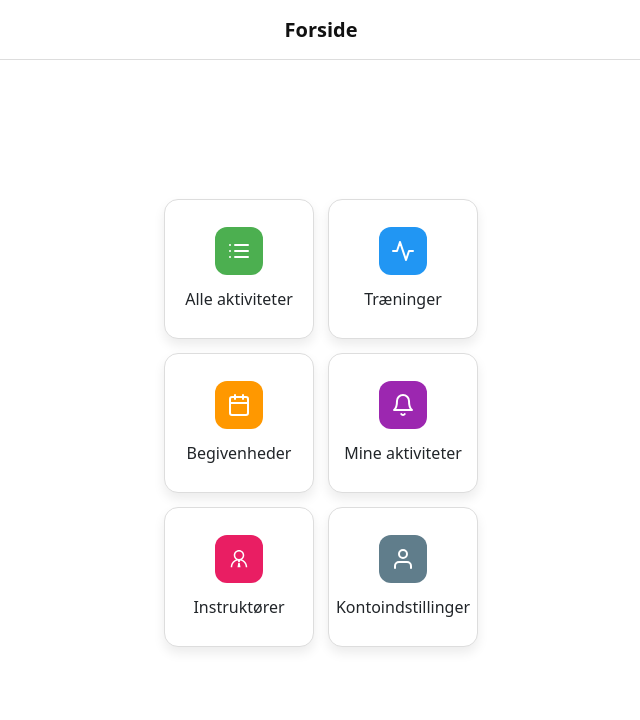
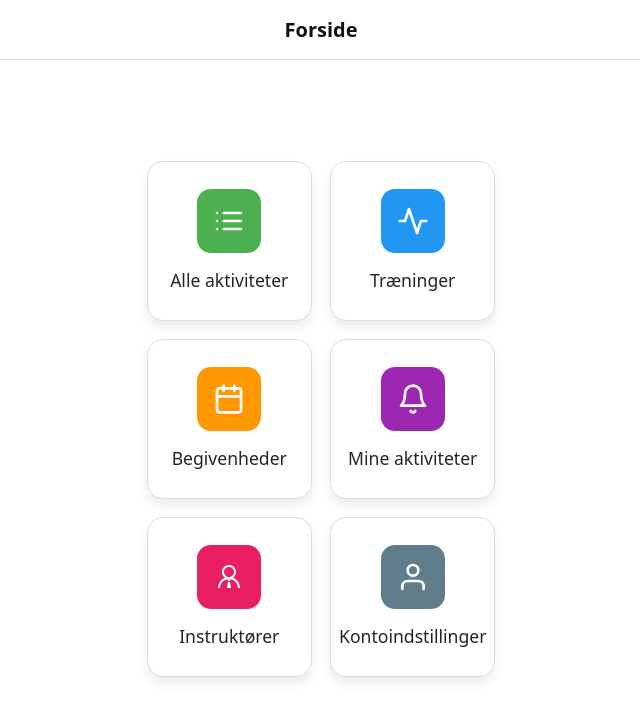
Before and after one commit to CharlineBennekou/Sir98Frontend, a React (Vite) app: page / in a window 1280 px wide. Shown: the top 720 px of the page, without its empty margins (319-959 px from the left). Built offline with nearby package versions, Linux system fonts and the light colour scheme.

Commit message:
feat: enhance ActivityDetail component with description section and improve scroll handling; update styles for better layout

```diff
--- a/src/components/activities/ActivityDetail.tsx
+++ b/src/components/activities/ActivityDetail.tsx
@@ -14,16 +14,15 @@ type Props = {
 
 export default function DialogBox({ activity, open, onClose }: Props) {
 
-    useEffect(() => {
-        if (open) {
-            document.body.style.overflow = 'hidden';
-        } else {
-            document.body.style.overflow = '';
-        }
-        return () => {
-            document.body.style.overflow = '';
-        };
-    }, [open]);
+useEffect(() => {
+  if (open) {
+    document.documentElement.classList.add("no-scroll");
+    document.body.classList.add("no-scroll");
+  } else {
+    document.documentElement.classList.remove("no-scroll");
+    document.body.classList.remove("no-scroll");
+  }
+}, [open]);
 
   if (!open) return null;
 
@@ -92,6 +91,18 @@ export default function DialogBox({ activity, open, onClose }: Props) {
             {end ? ` - ${end.toLocaleTimeString([], { hour: "2-digit", minute: "2-digit" })}` : ""}
           </p>
 
+          {activity.description && (
+            <div className="detail-section">
+                <h3 className="detail-section-title">Beskrivelse:</h3>
+
+                <div className="detail-description-box">
+                    <p className="detail-description">{activity.description}</p>
+                </div>
+            </div>
+          )}
+
+
+
           <p className="activity-detail-instructor">
             <strong>Instruktør:</strong>{" "}
             {activity.instructors && activity.instructors.length > 0
--- a/src/index.css
+++ b/src/index.css
@@ -72,3 +72,9 @@ html, body {
   overflow-x: hidden; /* forhindrer at noget skubber layoutet */
   -webkit-text-size-adjust: 100%;
 }
+
+html.no-scroll,
+body.no-scroll {
+  overflow: hidden !important;
+
+}
--- a/src/styles/ActivityDetailStyle.css
+++ b/src/styles/ActivityDetailStyle.css
@@ -8,7 +8,8 @@
   display: flex;
   justify-content: center;
   align-items: center;
-  z-index: 999;
+  z-index: 9999;
+  overflow-y: auto;          /* scroll hvis nødvendig */
 }
 
 /* =========================================================
@@ -47,7 +48,46 @@
   text-align: center;
 }
 
-/* Instruktør tekst */
+
+/* =========================================================
+   Detail Sections
+   ========================================================= */
+/* Wrapper for sektionen */
+.detail-section {
+  margin-top: 24px;
+}
+
+/* Titel står udenfor boksen */
+.detail-section-title {
+  margin: 0 0 6px 2px;
+  font-size: 16px;
+  font-weight: 700;
+  color: #333;
+}
+
+/* Selve boksen med indhold */
+.detail-description-box {
+  background: rgba(255, 255, 255, 0.65);
+  padding: 14px 16px;
+  border-radius: 12px;
+  border: 1px solid rgba(0,0,0,0.08);
+}
+
+/* Tekst */
+.detail-description {
+  margin: 0;
+  font-size: 15px;
+  line-height: 1.45;
+  color: #222;
+  white-space: pre-line;
+}
+
+
+
+
+/* =========================================================
+   Instruktør info
+   ========================================================= */
 .activity-detail-instructor {
   margin-top: 16px;
 }
--- a/src/styles/DashboardStyle.css
+++ b/src/styles/DashboardStyle.css
@@ -1,17 +1,17 @@
 /* Wrapper */
 .im-menu-wrapper {
   width: 100%;
-  max-width: 420px;
-  margin: 24px auto;
+  max-width: 480px; /* lidt mere luft */
+  margin: 32px auto;
   box-sizing: border-box;
   align-items: center;
 }
 
-/* Grid with equal columns */
+/* Grid */
 .im-menu-grid {
   display: grid;
   grid-template-columns: repeat(2, 1fr);
-  gap: 14px;
+  gap: 18px; /* større mellemrum */
   width: 100%;
   box-sizing: border-box;
 }
@@ -19,41 +19,44 @@
 /* Cards */
 .im-menu-card {
   background: #fff;
-  border-radius: 14px;
+  border-radius: 16px;
 
   display: flex;
   flex-direction: column;
   justify-content: center;
   align-items: center;
-  gap: 12px;
+  gap: 14px;
 
   border: 1px solid #ddd;
   box-shadow: 0 6px 12px rgba(0,0,0,0.08);
   cursor: pointer;
   transition: transform 0.2s ease, box-shadow 0.2s ease;
 
-  height: 140px;
-  width: 150px;          /* ← FIX */
-  box-sizing: border-box; /* ← FIX */
+  height: 160px;         /* større */
+  width: 100%;           /* vigtig – grid bestemmer bredden */
+  box-sizing: border-box;
 }
 
 .im-menu-card span {
-  white-space: nowrap; /* ← sørger for at tekst ikke laver to linjer */
+  white-space: nowrap;
+  font-size: 1.1rem;     /* større tekst */
+  padding: 0 8px;
 }
 
 /* Icon */
 .im-icon-wrapper {
-  width: 48px;
-  height: 48px;
-  border-radius: 12px;
+  width: 64px;           /* større ikon */
+  height: 64px;
+  border-radius: 14px;
   color: white;
+
   display: flex;
   justify-content: center;
   align-items: center;
-  font-size: 24px;
+  font-size: 32px;       /* større ikon glyph */
 }
 
-/* Mobile 1-column layout */
+/* Mobile – stadig 1 kolonne */
 @media (max-width: 400px) {
   .im-menu-grid {
     grid-template-columns: 1fr;
```
